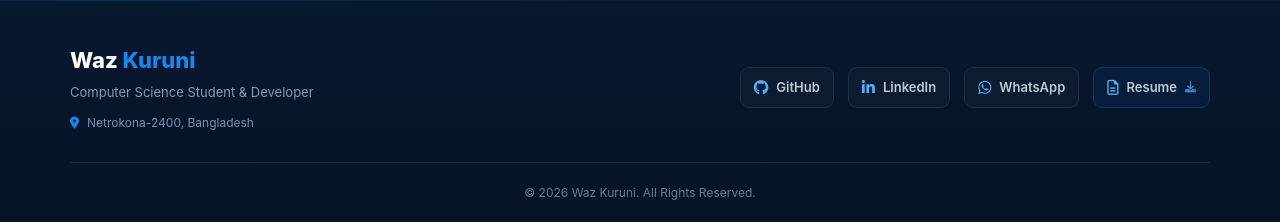
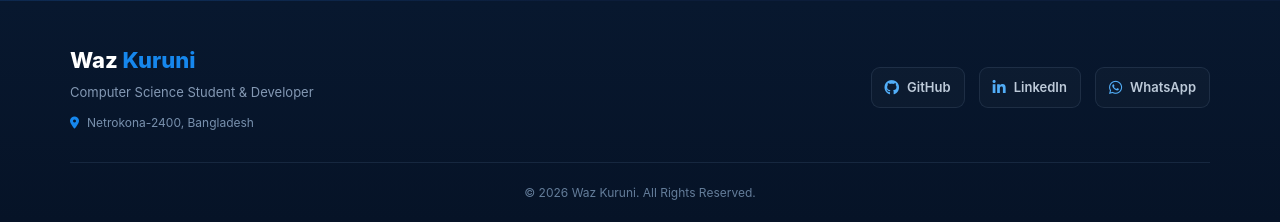
Before and after one commit to woazkuruni/my-portfolio, a Django app: page / in a window 1280 px wide. Shown: the part 4440-4662 px from the top of the page. Run offline with Django 5.2, Linux system fonts and the light colour scheme; data that the repository does not hold is empty; some libraries are stand-ins or nearby versions.

Commit message:
Remove missing resume link

```diff
--- a/portfolio/templates/portfolio/home.html
+++ b/portfolio/templates/portfolio/home.html
@@ -984,16 +984,16 @@
 
 
             <!-- Resume Download -->
-            <a
-                    aria-label="Download resume"
-                    class="resume-link"
-                    download="Waz_Kuruni_Resume.pdf"
-                    href="{% static 'portfolio/files/Waz_Kuruni_Resume.pdf' %}"
-            >
-                <i class="fa-regular fa-file-lines"></i>
-                <span>Resume</span>
-                <i class="fa-solid fa-download resume-download-icon"></i>
-            </a>
+<!--            <a-->
+<!--                    aria-label="Download resume"-->
+<!--                    class="resume-link"-->
+<!--                    download="Waz_Kuruni_Resume.pdf"-->
+<!--                    href="{% static 'portfolio/files/Waz_Kuruni_Resume.pdf' %}"-->
+<!--            >-->
+<!--                <i class="fa-regular fa-file-lines"></i>-->
+<!--                <span>Resume</span>-->
+<!--                <i class="fa-solid fa-download resume-download-icon"></i>-->
+<!--            </a>-->
 
         </div>
 
```
